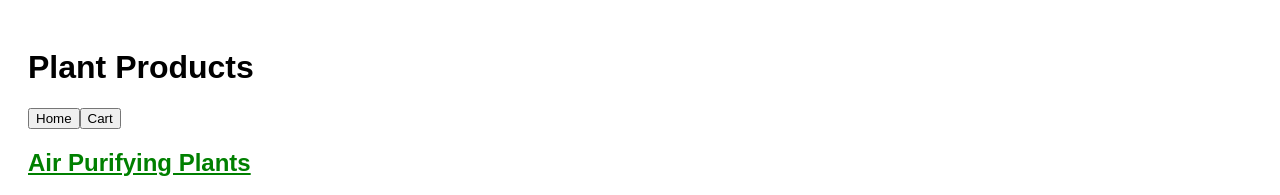
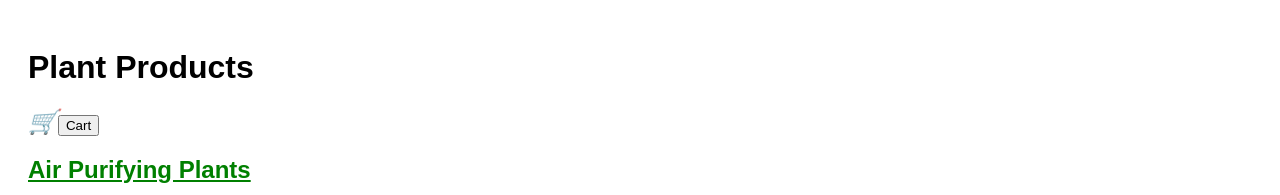
Before and after one commit to thasneem9/myPlantShop, a React (Vite) app: page /plants in a window 1280 px wide. Shown: the top 195 px of the page. Built offline with nearby package versions, Linux system fonts and the light colour scheme.

Commit message:
new functionality added: cart Icon number changing dynamically

```diff
--- /dev/null
+++ b/src/CartIcon.jsx
@@ -0,0 +1,18 @@
+// CartIcon.js
+import React from 'react';
+import { useSelector } from 'react-redux';
+import { selectCartCount } from './CartSlice';
+import './CartIcon.css';
+
+const CartIcon = () => {
+    const cartCount = useSelector(selectCartCount);
+
+    return (
+        <div className="cart-icon-container">
+            <i className="cart-icon">🛒</i>
+            {cartCount > 0 && <span className="cart-badge">{cartCount}</span>}
+        </div>
+    );
+};
+
+export default CartIcon;
--- a/src/CartSlice.jsx
+++ b/src/CartSlice.jsx
@@ -1,45 +1,4 @@
-/* import { createSlice } from '@reduxjs/toolkit';
 
-const initialState = {
-    cartItems: []
-};
-
-const cartSlice = createSlice({
-    name: 'cart',
-    initialState,
-    reducers: {
-        addToCart: (state, action) => {
-            const existingItem = state.cartItems.find(item => item.name === action.payload.name);
-            if (existingItem) {
-                existingItem.quantity += 1;
-            } else {
-                state.cartItems.push({ ...action.payload, quantity: 1 });
-            }
-        },
-        incrementQuantity: (state, action) => {
-            const item = state.cartItems.find(item => item.name === action.payload.name);
-            if (item) {
-                item.quantity += 1;
-            }
-        },
-        decrementQuantity: (state, action) => {
-            const item = state.cartItems.find(item => item.name === action.payload.name);
-            if (item && item.quantity > 1) {
-                item.quantity -= 1;
-            } else if (item) {
-                state.cartItems = state.cartItems.filter(cartItem => cartItem.name !== item.name);
-            }
-        },
-        removeFromCart: (state, action) => {
-            state.cartItems = state.cartItems.filter(item => item.name !== action.payload.name);
-        }
-    }
-});
-
-export const { addToCart, incrementQuantity, decrementQuantity, removeFromCart } = cartSlice.actions;
-export default cartSlice.reducer;
-
- */
 import { createSlice } from '@reduxjs/toolkit';
 
 const cartSlice = createSlice({
@@ -74,5 +33,12 @@ const cartSlice = createSlice({
     }
 });
 
+
+export const selectCartItems = (state) => state.cart.cartItems;
+
+// Selector to calculate the total number of items in the cart
+export const selectCartCount = (state) =>
+    state.cart.cartItems.reduce((total, item) => total + item.quantity, 0);
+
 export const { addToCart, incrementQuantity, decrementQuantity, removeItem } = cartSlice.actions;
 export default cartSlice.reducer;
--- /dev/null
+++ b/src/cartIcon.css
@@ -0,0 +1,26 @@
+/* CartIcon.css */
+.cart-icon-container {
+    position: relative;
+    display: inline-block;
+}
+
+.cart-icon {
+    font-size: 24px;
+    cursor: pointer;
+}
+
+.cart-badge {
+    position: absolute;
+    top: -5px;
+    right: -10px;
+    background: red;
+    color: white;
+    border-radius: 50%;
+    font-size: 14px;
+    width: 20px;
+    height: 20px;
+    display: flex;
+    align-items: center;
+    justify-content: center;
+    font-weight: bold;
+}
--- a/src/pages/ProductPage.jsx
+++ b/src/pages/ProductPage.jsx
@@ -4,7 +4,7 @@ import { Link } from 'react-router-dom';
 import { useDispatch } from 'react-redux';
 import { addToCart } from '../CartSlice';
 import CartPage from './CartPage';
-
+import CartIcon from '../CartIcon';
 
 const ProductPage = () => {
     const dispatch = useDispatch();
@@ -220,7 +220,7 @@ const ProductPage = () => {
     return (
         <div className="container">
             <h1>Plant Products</h1>
-            <Link to="/"><button>Home</button></Link>
+            <Link to="/"><CartIcon/></Link>
             <Link to="/cart"><button>Cart</button></Link>
             {plantsArray.map((categoryItem, index) => (
                 <div key={index} className="category-section">
```
